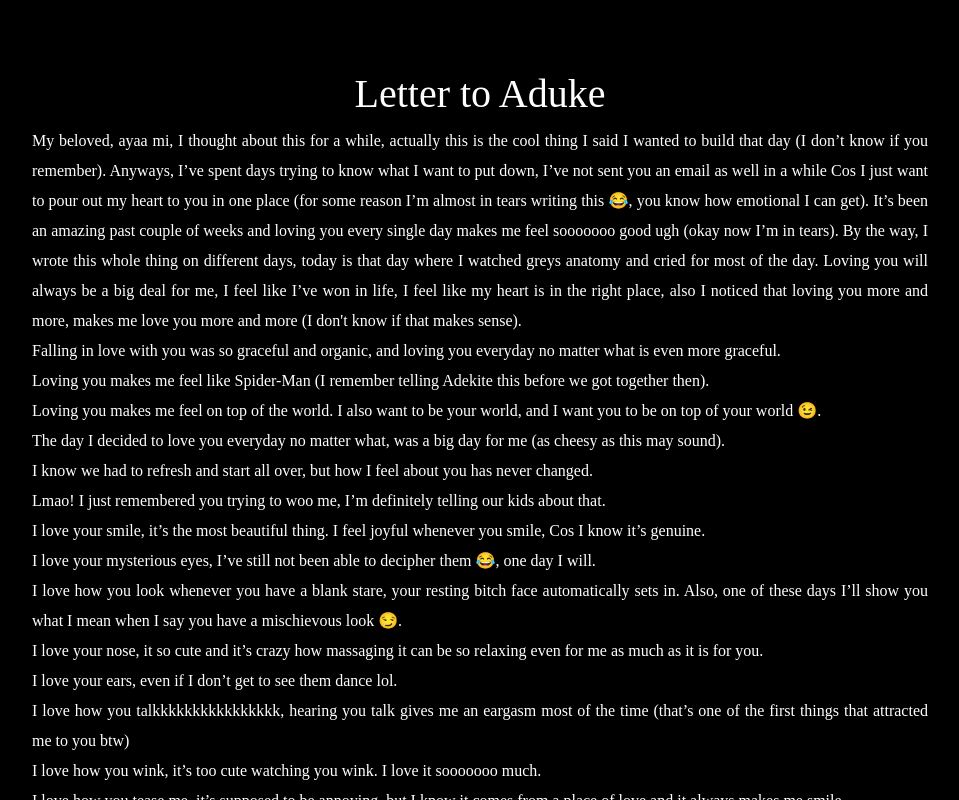
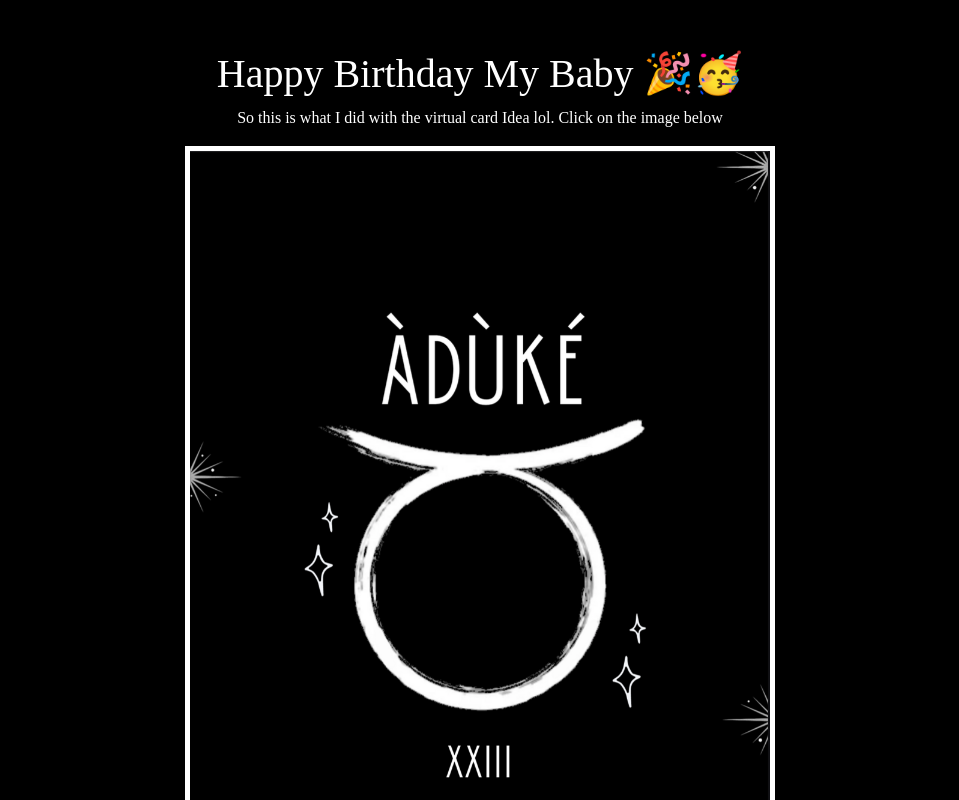
Before and after one commit to oluwajuwon/my, a React (Create React App) app: page /omoge in a window 1280 px wide. Shown: the top 800 px of the page, without its empty margins (160-1119 px from the left). Built offline with nearby package versions, Linux system fonts and the light colour scheme; a web font is replaced by a local one.

Commit message:
create virtual card for aduke

```diff
--- /dev/null
+++ b/src/pages/Aduke/Birthday/index.js
@@ -0,0 +1,26 @@
+import React from 'react';
+import { withRouter } from 'react-router-dom';
+import card from './assets/card-cover.png'
+import './style.css';
+
+const Birthday = (props) => {
+
+  const gotoCard = () => {
+    window.open(`https://drive.google.com/file/d/1ROcG4fTR0Nr8LBFmB4odXvzM6WRnneFZ/view?usp=sharing`, '_blank');
+  }
+
+
+  return (
+    <div className="omoge-birthday">
+      <div className="heading">
+        <h1>Happy Birthday My Baby <span role="img">🎉🥳</span></h1>
+        <p>So this is what I did with the virtual card Idea lol. Click on the image below</p>
+      </div>
+      <div className="card-container" onClick={gotoCard}>
+        <img src={card} alt="Card" />
+      </div>
+    </div>
+  )
+}
+
+export default withRouter(Birthday);
--- /dev/null
+++ b/src/pages/Aduke/Birthday/style.css
@@ -0,0 +1,24 @@
+.omoge-birthday {
+  color: #ffffff;
+  min-height: 100vh;
+  padding: 50px
+}
+
+.omoge-birthday .card-container {
+  width: 50%;
+  margin: 0 auto;
+  border: 5px solid #ffffff;
+  cursor: pointer;
+}
+.omoge-birthday .card-container img {
+  width: 100%;
+}
+
+@media screen and (max-width: 768px) {
+  .omoge-music .heading {
+    width: 85%;
+  }
+  .omoge-playlist {
+    width: 85%;
+  }
+}
--- a/src/pages/Aduke/index.js
+++ b/src/pages/Aduke/index.js
@@ -3,6 +3,7 @@ import { withRouter, Route, Switch } from "react-router-dom";
 import Omoge from './Omoge';
 import Gallery from './Gallery';
 import Music from './Music';
+import Birthday from './Birthday';
 import "bootstrap/dist/css/bootstrap.min.css";
 import './style.css'
 
@@ -14,6 +15,9 @@ class Aduke extends React.Component {
     return (
       <div className="aduke-page">
         <Switch>
+        <Route exact path={`${path}/`}>
+            <Birthday />
+          </Route>
           <Route exact path={`${path}/`}>
             <Omoge />
           </Route>
```
Also changed, not shown: src/pages/Random.js (added, +85 -0 lines), src/pages/Aduke/Birthday/assets/card-cover.png (added).
